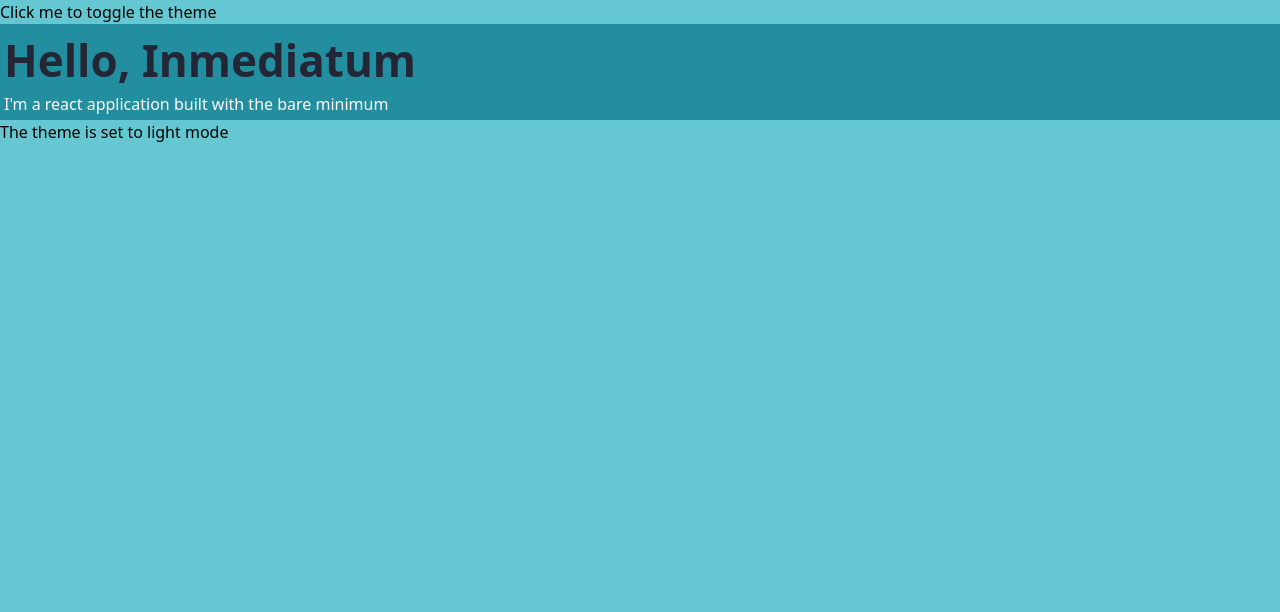
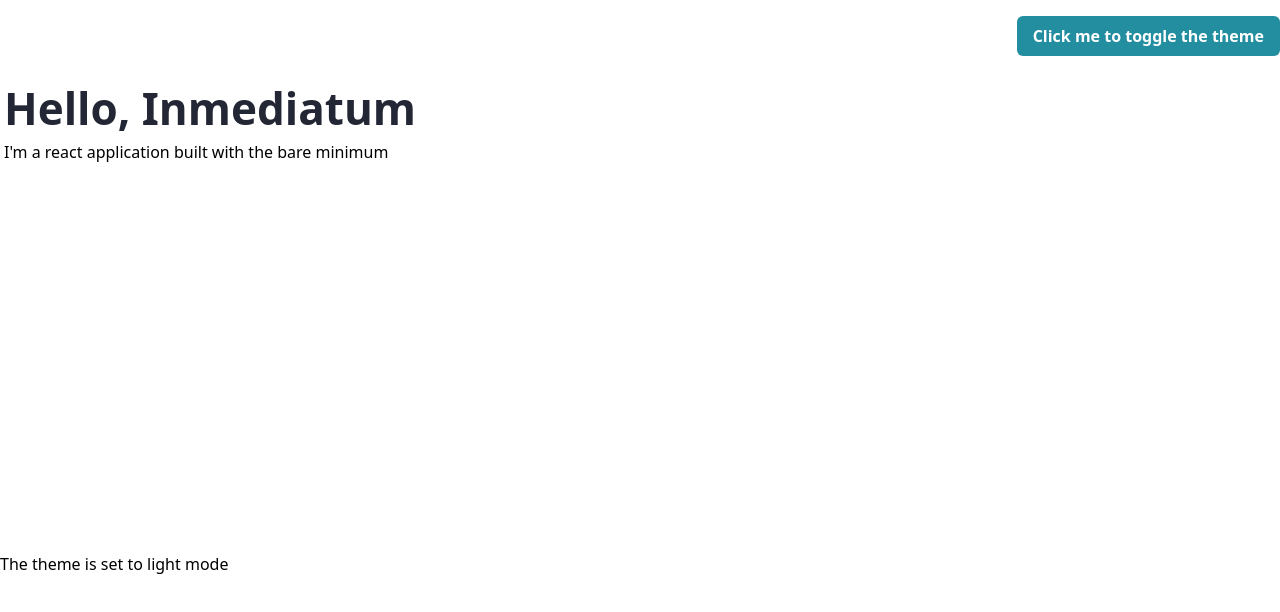
Before and after one commit to AbnirHencazs/base-front-react, a React app: page / in a window 1280 px wide. Shown: the top 612 px of the page. Built offline with nearby package versions, Linux system fonts and the light colour scheme.

Commit message:
implement a minimal feature for dark theme toggling

```diff
--- a/src/components/App.jsx
+++ b/src/components/App.jsx
@@ -1,20 +1,24 @@
 import React from 'react'
-import GlobalProvider from '../state/GlobalProvider'
 import Header from './Header'
 import Footer from './Footer'
 import '../styles/main.css'
+import { useGlobals } from '../state/GlobalProvider'
 
 export const App = () => {
+  const { theme } = useGlobals()
   return (
-    <GlobalProvider>
-      <div className='bg-brand-01 h-full'>
-        <Header/>
-        <div className='bg-brand-02 p-xxs'>
-          <h1>Hello, Inmediatum</h1>
-          <p className='text-text-inverse'>I'm a react application built with the bare minimum</p>
+      <div className={`${ theme === 'dark' ? 'dark' : '' } h-full`}>
+        <div className='bg-ui-01 dark:bg-ui-07 h-full'>
+          <Header/>
+          <div className='p-xxs'>
+            <h1 className='dark:text-text-inverse'>Hello, Inmediatum</h1>
+            <p className='dark:text-text-inverse'>I'm a react application built with the bare minimum</p>
+            <div className='flex w-full justify-center items-center h-96'>
+              <span className='text-text-inverse'>Secret message</span>
+            </div>
+          </div>
+          <Footer/>
         </div>
-        <Footer/>
       </div>
-    </GlobalProvider>
   )
 }
--- a/src/components/Footer.jsx
+++ b/src/components/Footer.jsx
@@ -5,7 +5,7 @@ const Footer = () => {
     const { theme } = useGlobals()
     return (
         <div>
-            <p>The theme is set to {theme} mode</p>
+            <p className='dark:text-text-inverse'>The theme is set to {theme} mode</p>
         </div>
     )
 }
--- a/src/components/Header.jsx
+++ b/src/components/Header.jsx
@@ -4,8 +4,8 @@ import { useGlobals } from '../state/GlobalProvider'
 const Header = () => {
     const { toggleTheme } = useGlobals()
     return (
-        <div>
-            <button onClick={ toggleTheme }>Click me to toggle the theme</button>
+        <div className='py-sm flex justify-end'>
+            <button onClick={ toggleTheme } className='btn-primary '>Click me to toggle the theme</button>
         </div>
     )
 }
--- a/src/index.js
+++ b/src/index.js
@@ -1,5 +1,10 @@
 import React from 'react';
 import ReactDOM from 'react-dom';
+import GlobalProvider from './state/GlobalProvider';
 import { App } from './components/App';
 
-ReactDOM.render(<App/>, document.getElementById('app'))
+ReactDOM.render(
+    <GlobalProvider>
+        <App/>
+    </GlobalProvider>
+    , document.getElementById('app'))
--- a/src/styles/main.css
+++ b/src/styles/main.css
@@ -1,6 +1,4 @@
 @tailwind base;
-@tailwind components;
-@tailwind utilities;
 
 @layer base{
     h1{
@@ -10,3 +8,13 @@
         color: theme('colors.text-01')
     }
 }
+
+@tailwind components;
+
+@layer components{
+    .btn-primary{
+        @apply py-xs px-sm bg-brand-02 text-text-inverse font-bold rounded-md hover:bg-hover-primary focus:outline-none focus:ring-2 focus:ring-brand-01 focus:ring-opacity-75 dark:bg-brand-01 dark:text-text-01 dark:focus:ring-brand-02
+    }
+}
+
+@tailwind utilities;
```
